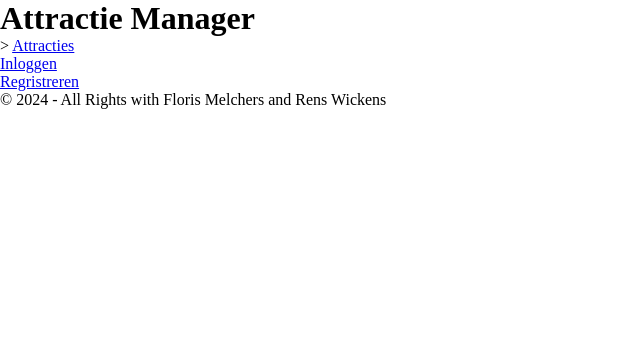
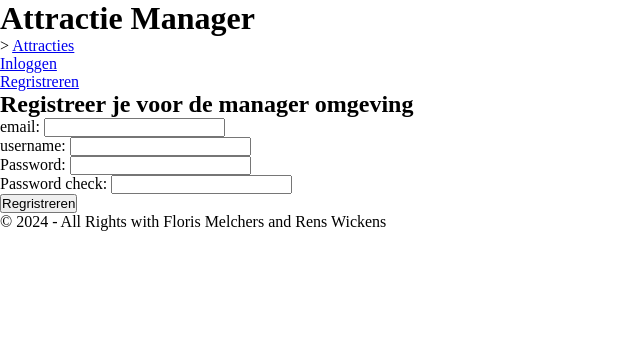
Before and after one commit to Floris29/Delta-B4, a PHP site: page /register.php in a window 1280 px wide. Shown: the top 351 px of the page, without its empty margins (0-640 px from the left). Run offline with PHP 8.4, Linux system fonts and the light colour scheme.

Commit message:
created register, and registerhandler file

```diff
--- a/register.php
+++ b/register.php
@@ -6,7 +6,30 @@ require 'imports/head.php';
 
 <?php
 require 'imports/header.php';
- ?>
+?>
+
+        <h2>Registreer je voor de manager omgeving</h2>
+
+        <form action="backend/registerHandler.php" method="POST">
+            <div class="form-group">
+                <label for="email">email:</label>
+                <input type="text" name="email">
+            </div>
+            <div class="form-group">
+                <label for="username">username:</label>
+                <input type="text" name="username">
+            </div>
+            <div class="form-group">
+                <label for="password">Password:</label>
+                <input type="password" name="password">
+            </div>
+            <div class="form-group">
+                <label for="password">Password check:</label>
+                <input type="password" name="password_check">
+            </div>
+            <input type="submit" value="Regristreren">
+        </form>
+
 
 </body>
 
```
Also changed, not shown: backend/handlers/registerHandler.php (added).
